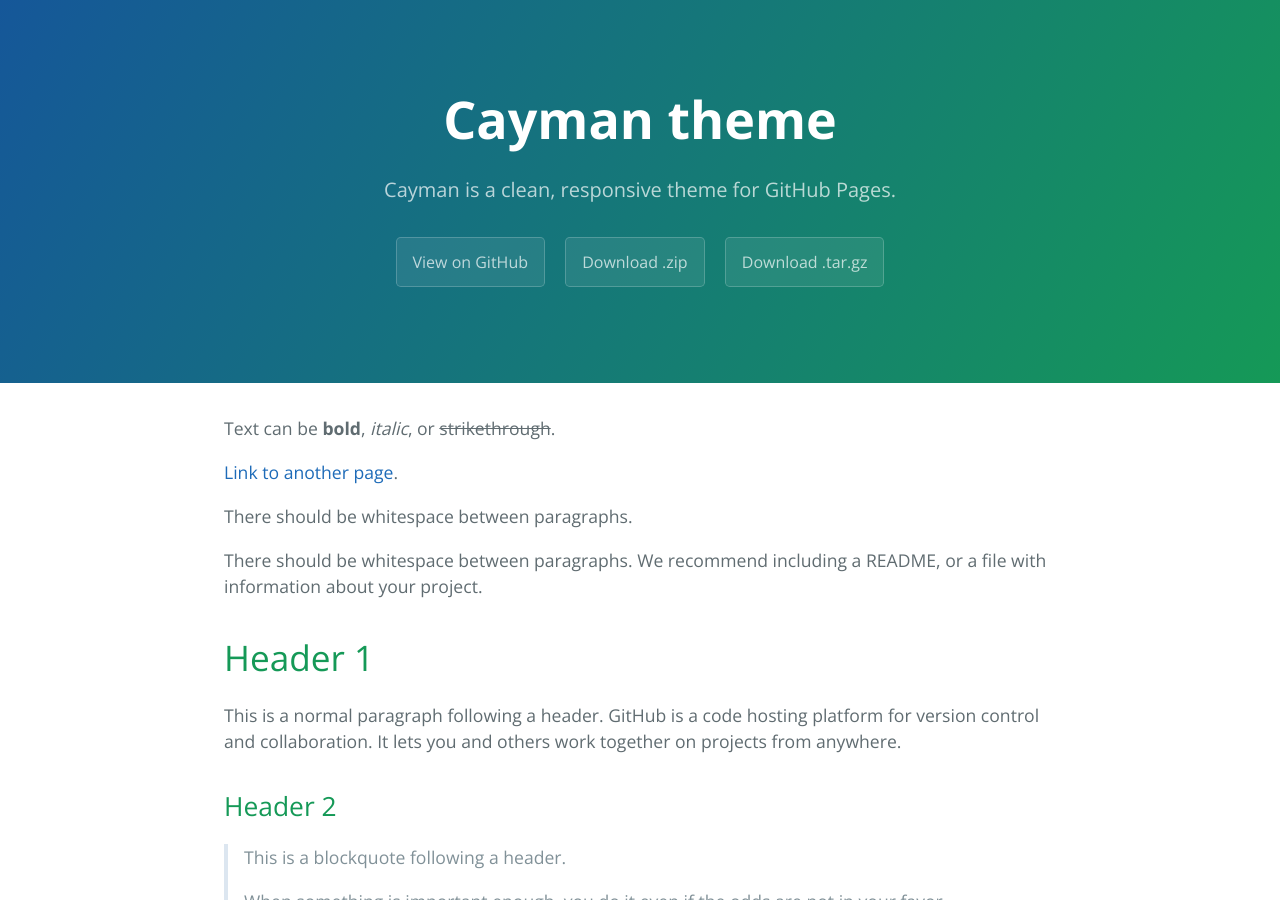
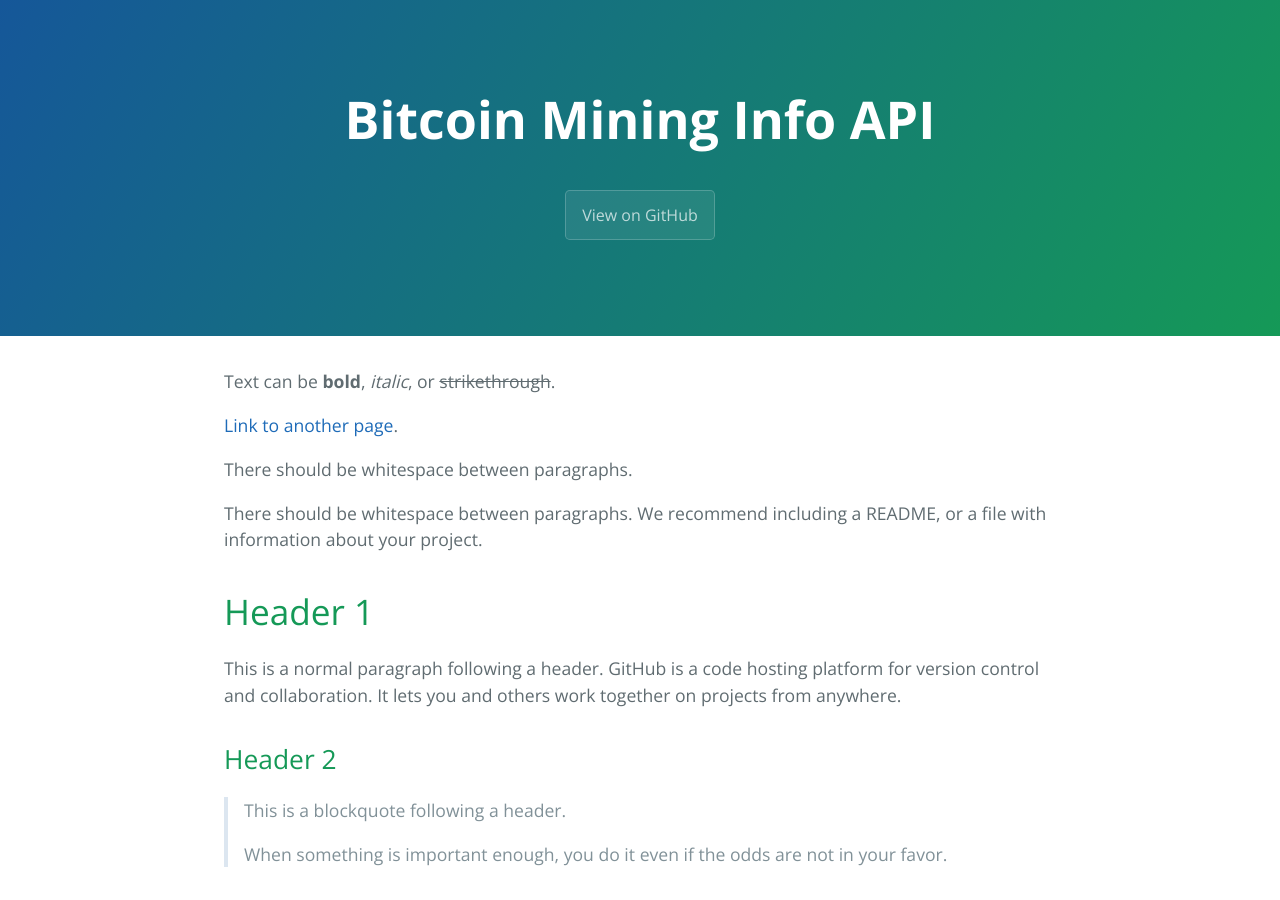
Before and after one commit to aaroncj1/btcmininginfo, a Jekyll site: the page built from docs/index.md, in a window 1280 px wide and 900 px high. Built offline with Jekyll 4.4.1, drawn with Linux system fonts in a browser that asks for light colours; the repository's description, which GitHub fills in, is left out.

Commit message:
edit pages

```diff
--- a/docs/_config.yml
+++ b/docs/_config.yml
@@ -1,5 +1,5 @@
-title: Cayman theme
-description: Cayman is a clean, responsive theme for GitHub Pages.
-show_downloads: true
-google_analytics:
+title: Bitcoin Mining Info API
+description:
+show_downloads: false
+google_analytics: false
 theme: jekyll-theme-cayman
```
